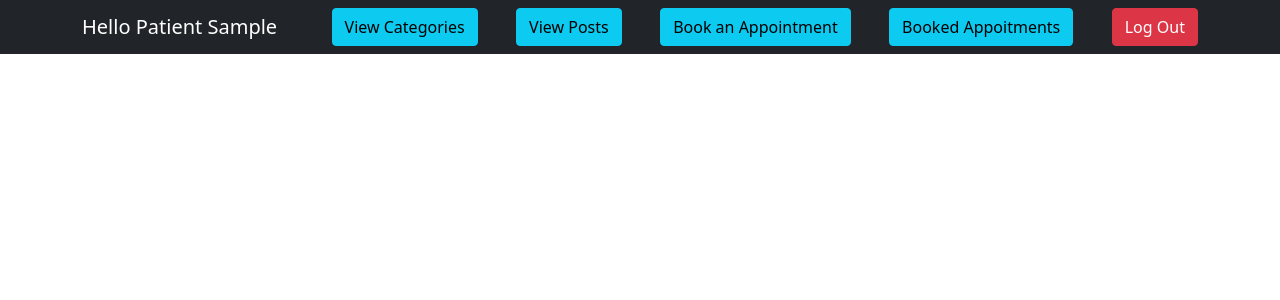
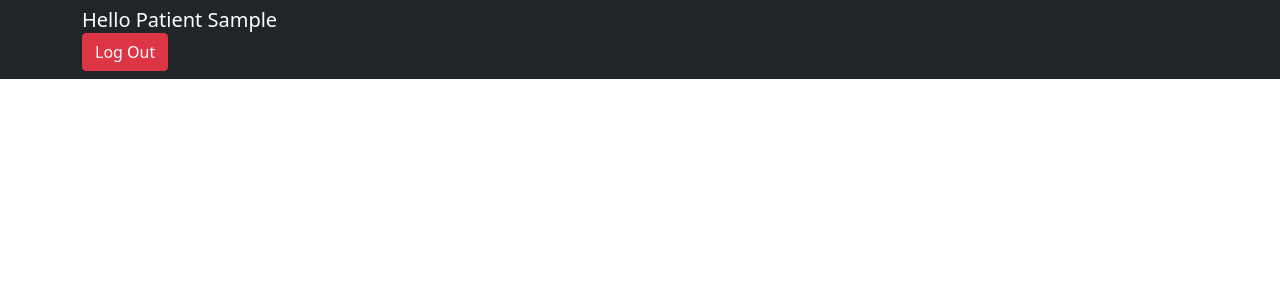
Before and after one commit to krrishna2001/userauth, a Django app: page /appointments/all/ in a window 1280 px wide. Shown: the top 300 px of the page. Run offline with Django 4.2, Linux system fonts and the light colour scheme; the visitor is signed in with stand-in values (Sample User, id 1); data that the repository does not hold is empty.

Commit message:
Banao task

```diff
--- a/core/settings.py
+++ b/core/settings.py
@@ -51,6 +51,7 @@ MIDDLEWARE = [
     "django.contrib.auth.middleware.AuthenticationMiddleware",
     "django.contrib.messages.middleware.MessageMiddleware",
     "django.middleware.clickjacking.XFrameOptionsMiddleware",
+    'django.middleware.csrf.CsrfViewMiddleware',
 ]
 
 ROOT_URLCONF = "core.urls"
@@ -80,11 +81,11 @@ WSGI_APPLICATION = "core.wsgi.application"
 DATABASES = {
     "default": {
         "ENGINE": "django.db.backends.mysql",
-        "NAME": "django_mysql",
+        "NAME": "user",
         "USER": "root",
         "PASSWORD": "",
         "HOST": "127.0.0.1",
-        "PORT": 3308,
+        "PORT": 3306,
     }
 }
 
--- a/main/urls.py
+++ b/main/urls.py
@@ -1,5 +1,6 @@
 from django.urls import path
 from django.contrib.auth import views as auth_views
+from django.contrib.auth.views import LogoutView
 from .views import (
     home,
     DoctorSignUpView,
@@ -8,6 +9,7 @@ from .views import (
     DoctorDashBoard,
     PatientDashBoard,
     PostsView,
+
 )
 
 urlpatterns = [
@@ -17,7 +19,7 @@ urlpatterns = [
         auth_views.LoginView.as_view(redirect_authenticated_user=True),
         name="login",
     ),
-    path("logout/", auth_views.LogoutView.as_view(), name="logout"),
+     path('logout/', LogoutView.as_view(), name='logout'),
     path("signup/", SignUpView.as_view(), name="signup"),
     path("signup/doctor/", DoctorSignUpView.as_view(), name="signup_doctor"),
     path("signup/patient/", PatientSignUpView.as_view(), name="signup_patient"),
--- a/templates/nav_bar.html
+++ b/templates/nav_bar.html
@@ -1,56 +1,26 @@
 <nav class="navbar navbar-dark bg-dark mb-5">
     <div class="container">
         <a href="{% url 'home' %}" style="text-decoration: none;">
-
             {% if request.user.is_authenticated %}
                 {% if request.user.is_doctor %}
                     <span class="navbar-brand mb-0 h1">
-
                         Hello Doctor {{request.user.first_name}}
                     </span>
                     <a href="{% url 'new_post' %}">
-
-                <button type="button" class="btn btn-info">Crete Post</button>
+                        <button type="button" class="btn btn-info">Create Post</button>
                     </a>
-            <a href="{% url 'categories' %}">
-
-                <button type="button" class="btn btn-info">View Categories</button>
-            </a>
-            <a href="{% url 'post_draft' %}">
-
-                <button type="button" class="btn btn-info">View Drafts</button>
-            </a>
-            <a href="{% url 'list_appointments' %}">
-
-                <button type="button" class="btn btn-info">View Appoitments</button>
-            </a>
+                    <!-- Other doctor-related links -->
                 {% else %}
                     <span class="navbar-brand mb-0 h1">
-
                         Hello Patient {{request.user.first_name}}
                     </span>
-                <a href="{% url 'categories' %}">
-
-                    <button type="button" class="btn btn-info">View Categories</button>
-                </a>
-                <a href="{% url 'all_posts' %}">
-
-                    <button type="button" class="btn btn-info">View Posts</button>
-                </a>
-                <a href="{% url 'list_doctors' %}">
-
-                    <button type="button" class="btn btn-info">Book an Appointment</button>
-                </a>
-                <a href="{% url 'list_appointments' %}">
-
-                    <button type="button" class="btn btn-info">Booked Appoitments</button>
-                </a>
+                    <!-- Other patient-related links -->
                 {% endif %}
-
-            <a href="{% url 'logout' %}">
-
-                <button type="button" class="btn btn-danger">Log Out</button>
-            </a>
+                <!-- Logout button -->
+                <form action="{% url 'logout' %}" method="post">
+                    {% csrf_token %}
+                    <button type="submit" class="btn btn-danger">Log Out</button>
+                </form>
             {% else %}
                 <span class="navbar-brand mb-0 h1">Welcome</span>
                 <a href="{% url 'login' %}">
@@ -58,6 +28,5 @@
                 </a>
             {% endif %}
         </a>
-
     </div>
 </nav>
--- a/templates/registration/logged_out.html
+++ b/templates/registration/logged_out.html
@@ -3,3 +3,8 @@
     <h1>Thanks for Visiting</h1>
     <a href="{% url 'login' %}">Log In Again</a>
 {% endblock content %}
+<!-- on a template where you want to add a logout button -->
+<form method="POST" action="{% url 'logout' %}">
+    {% csrf_token %}
+    <button type="submit">logout</button>
+</form>
--- /dev/null
+++ b/templates/registration/logout.html
@@ -0,0 +1,4 @@
+<form action="{% url 'logout' %}" method="post">
+    {% csrf_token %}
+    <button type="submit">Logout</button>
+</form>
```
Lines whose indentation alone changed are shown as unchanged.
